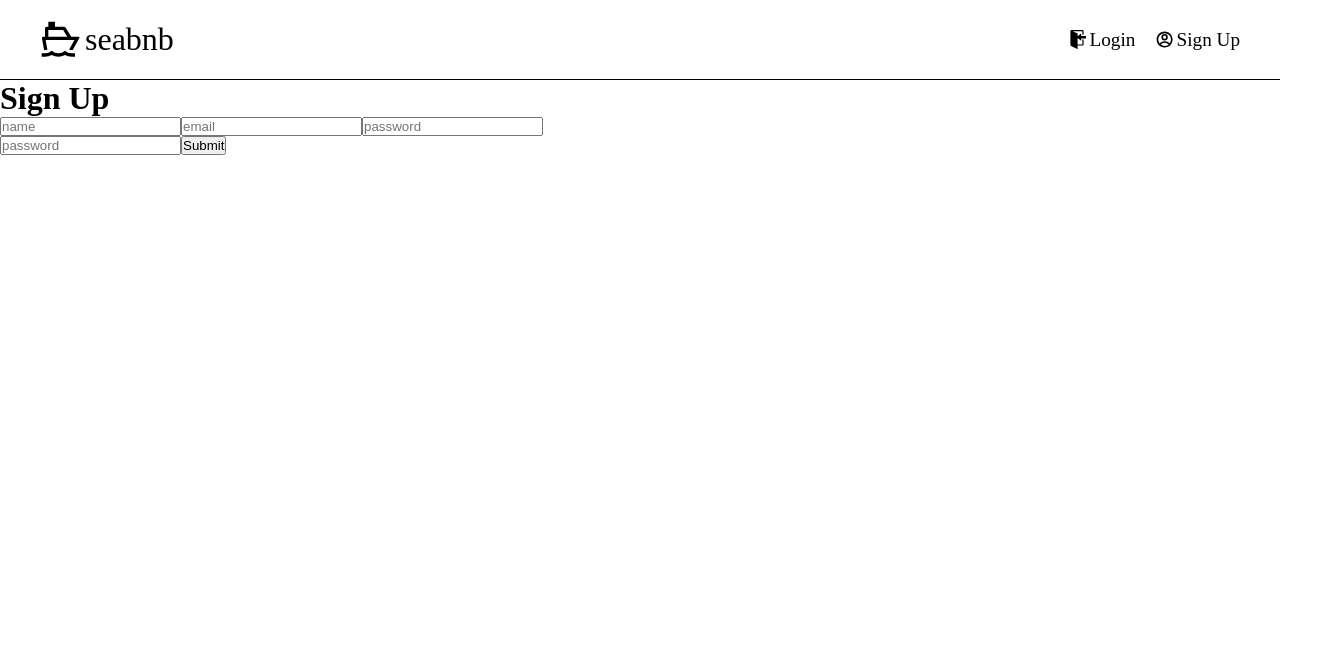
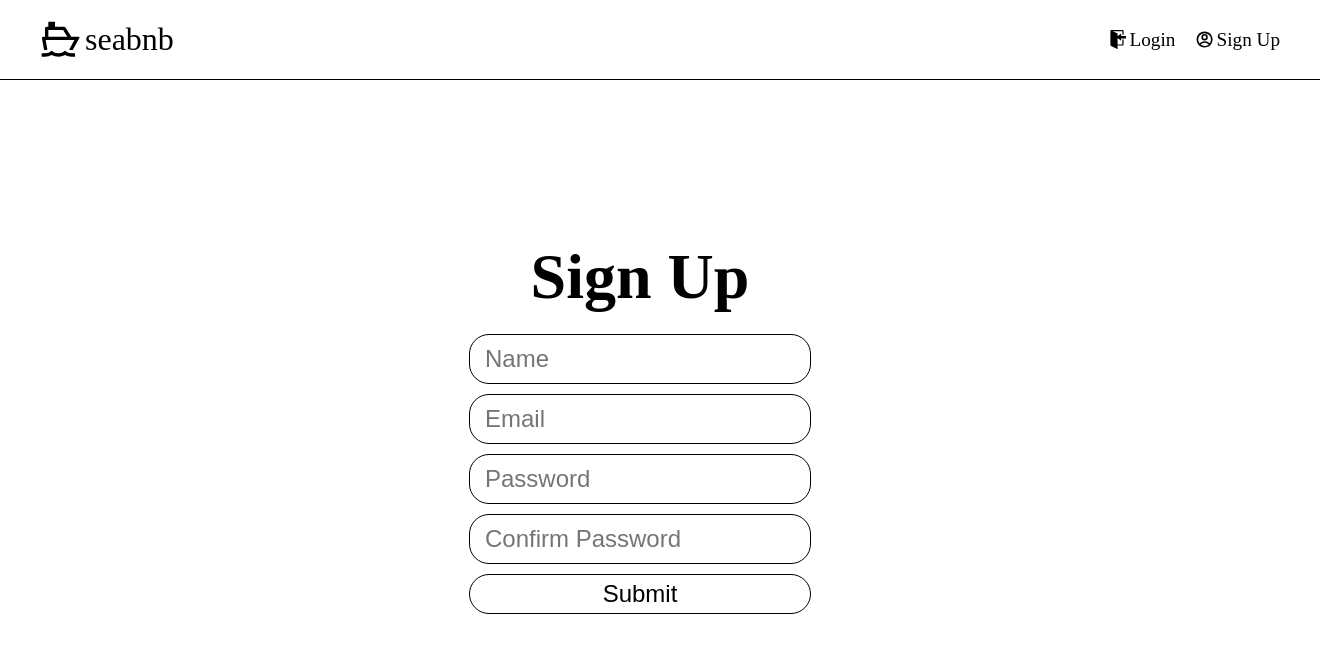
Before and after one commit to mmertune/SeaBNB, a React (Create React App) app in the folder seabnb_client/: page /signup in a window 1280 px wide. Shown: the top 652 px of the page, 1320 px wide, since content can reach past the window. Built offline with nearby package versions, Linux system fonts and the light colour scheme.

Commit message:
Modified Login and Signup pages
Login and Signup page wee styled to have a production-ready UI

```diff
--- a/seabnb_client/src/App.jsx
+++ b/seabnb_client/src/App.jsx
@@ -47,8 +47,8 @@ function App() {
           }
         />
       </Routes>
-      <LoginModal />
-      <SignupModal />
+      {/* <LoginModal />
+      <SignupModal /> */}
       <SideModal />
       <ToastContainer />
     </div>
--- a/seabnb_client/src/assets/css/App.css
+++ b/seabnb_client/src/assets/css/App.css
@@ -1,18 +1,24 @@
 .App {
   display: grid;
-    grid-template-rows: 10vh repeat(2, 1fr);
+  /* grid-template-rows: 10vh repeat(2, 1fr); */
+  grid-template-rows: 10vh 1fr auto;
   grid-template-columns: repeat(2, 1fr);
+  min-height: 100vh;
+  width: 100vw;
 }
-  .gridHeaderItem{
+.gridHeaderItem {
   grid-column: 1/-1;
   grid-row: 1;
   z-index: 100;
   border-bottom: black solid 1px;
   padding: 0 40px;
 }
-  .gridBodyItem{
+.gridBodyItem {
   grid-column: 1/-1;
   grid-row: 2/-1;
   padding: 20px 40px;
-
 }
+.toastify {
+  height: 0px;
+  width: 0px;
+}
--- /dev/null
+++ b/seabnb_client/src/assets/css/Login.css
@@ -0,0 +1,32 @@
+.login_mainContainer {
+  display: flex;
+  /* justify-content: center; */
+  align-items: center;
+  margin-top: 20vh;
+  flex-direction: column;
+  width: 100vw;
+  font-size: 2rem;
+}
+.login_title {
+  margin-bottom: 20px;
+}
+.login_formContainer {
+  display: flex;
+  flex-direction: column;
+}
+.login_emailInput,
+.login_passwordInput {
+  margin-bottom: 10px;
+  border-radius: 20px;
+  border: 1px black solid;
+  padding: 10px 15px;
+  font-size: 1.5rem;
+}
+.login_submitBttn {
+  background: none;
+  border-radius: 20px;
+  border: 1px black solid;
+  padding: 5px 20px;
+  font-size: 1.5rem;
+  cursor: pointer;
+}
--- /dev/null
+++ b/seabnb_client/src/assets/css/Signup.css
@@ -0,0 +1,34 @@
+.signup_mainContainer {
+  display: flex;
+  /* justify-content: center; */
+  align-items: center;
+  margin-top: 20vh;
+  flex-direction: column;
+  width: 100vw;
+  font-size: 2rem;
+}
+.signup_title {
+  margin-bottom: 20px;
+}
+.signup_formContainer {
+  display: flex;
+  flex-direction: column;
+}
+.signup_nameInput,
+.signup_emailInput,
+.signup_password1Input,
+.signup_password2Input {
+  margin-bottom: 10px;
+  border-radius: 20px;
+  border: 1px black solid;
+  padding: 10px 15px;
+  font-size: 1.5rem;
+}
+.signup_submitBttn {
+  background: none;
+  border-radius: 20px;
+  border: 1px black solid;
+  padding: 5px 20px;
+  font-size: 1.5rem;
+  cursor: pointer;
+}
--- a/seabnb_client/src/pages/Home.jsx
+++ b/seabnb_client/src/pages/Home.jsx
@@ -1,10 +1,8 @@
-import React, { useEffect, useState } from "react";
+import React, { useEffect } from "react";
 import "../assets/css/Home.css";
 import { Card, Spinner } from "../components";
 import { useDispatch, useSelector } from "react-redux";
 import { getAllCabins, reset } from "../redux/cabinSlice";
-import axios from "axios";
-// import { RiMessageFill } from "react-icons/ri";
 
 const Home = () => {
   const dispatch = useDispatch();
--- a/seabnb_client/src/pages/Login.jsx
+++ b/seabnb_client/src/pages/Login.jsx
@@ -4,6 +4,7 @@ import { useNavigate } from "react-router-dom";
 import { toast } from "react-toastify";
 import { Spinner } from "../components";
 import { login, reset } from "../redux/authSlice";
+import "../assets/css/Login.css"
 
 const Login = () => {
   const [credentials, setCredentials] = useState({
@@ -48,26 +49,28 @@ const Login = () => {
     return <Spinner />;
   }
   return (
-    <main>
-      <h1>Login</h1>
-      <form action="submit" onSubmit={submitForm}>
+    <main className="login_mainContainer">
+      <h1 className="login_title">Login</h1>
+      <form action="submit" onSubmit={submitForm} className="login_formContainer">
         <input
           type="email"
-          placeholder="email"
+          placeholder="Email"
           name="email"
           onChange={saveInput}
           value={email}
           required
+          className="login_emailInput"
         />
         <input
           type="password"
-          placeholder="password"
+          placeholder="Password"
           name="password"
           onChange={saveInput}
           value={password}
           required
+          className="login_passwordInput"
         />
-        <button>Submit</button>
+        <button className="login_submitBttn">Submit</button>
       </form>
     </main>
   );
--- a/seabnb_client/src/pages/Signup.jsx
+++ b/seabnb_client/src/pages/Signup.jsx
@@ -1,9 +1,10 @@
-import { useState , useEffect} from "react";
+import { useState, useEffect } from "react";
 import { useSelector, useDispatch } from "react-redux";
 import { useNavigate } from "react-router-dom";
 import { toast } from "react-toastify";
 import { Spinner } from "../components";
 import { register, reset } from "../redux/authSlice";
+import "../assets/css/Signup.css"
 
 const Signup = () => {
   const [credentials, setCredentials] = useState({
@@ -15,29 +16,31 @@ const Signup = () => {
   const { name, email, password, password2 } = credentials;
   const navigate = useNavigate();
   const dispatch = useDispatch();
-  const {user, isLoading, isError, isSuccess, message} = useSelector((state)=>state.auth)
+  const { user, isLoading, isError, isSuccess, message } = useSelector(
+    (state) => state.auth
+  );
 
-useEffect(()=>{
-  if(isError){
-    toast.error(message)
-  }
-  if(isSuccess || user){
-    navigate('/')
-  }
-  dispatch(reset())
-},[user,isError,isSuccess,message,navigate,dispatch])
+  useEffect(() => {
+    if (isError) {
+      toast.error(message);
+    }
+    if (isSuccess || user) {
+      navigate("/");
+    }
+    dispatch(reset());
+  }, [user, isError, isSuccess, message, navigate, dispatch]);
 
   const submitForm = (event) => {
     event.preventDefault();
-    if (password !== password2){
-      toast.error("passwords don't match")
-    } else{
+    if (password !== password2) {
+      toast.error("passwords don't match");
+    } else {
       const userdata = {
         name,
         email,
-        password
-      }
-      dispatch(register(userdata))
+        password,
+      };
+      dispatch(register(userdata));
     }
   };
   const saveInput = (event) => {
@@ -48,46 +51,54 @@ useEffect(()=>{
   };
   console.log(credentials);
 
-  if(isLoading){
+  if (isLoading) {
     return <Spinner />;
   }
   return (
-    <main>
-      <h1>Sign Up</h1>
-      <form action="submit" onSubmit={submitForm}>
+    <main className="signup_mainContainer">
+      <h1 className="signup_title">Sign Up</h1>
+      <form
+        action="submit"
+        onSubmit={submitForm}
+        className="signup_formContainer"
+      >
         <input
           type="text"
-          placeholder="name"
+          placeholder="Name"
           name="name"
           onChange={saveInput}
           value={name}
           required
+          className="signup_nameInput"
         />
         <input
           type="email"
-          placeholder="email"
+          placeholder="Email"
           name="email"
           onChange={saveInput}
           value={email}
           required
+          className="signup_emailInput"
         />
         <input
           type="password"
-          placeholder="password"
+          placeholder="Password"
           name="password"
           onChange={saveInput}
           value={password}
           required
+          className="signup_password1Input"
         />
         <input
           type="password"
-          placeholder="password"
+          placeholder="Confirm Password"
           name="password2"
           onChange={saveInput}
           value={password2}
           required
+          className="signup_password2Input"
         />
-        <button>Submit</button>
+        <button className="signup_submitBttn">Submit</button>
       </form>
     </main>
   );
```
Lines whose indentation alone changed are shown as unchanged.
